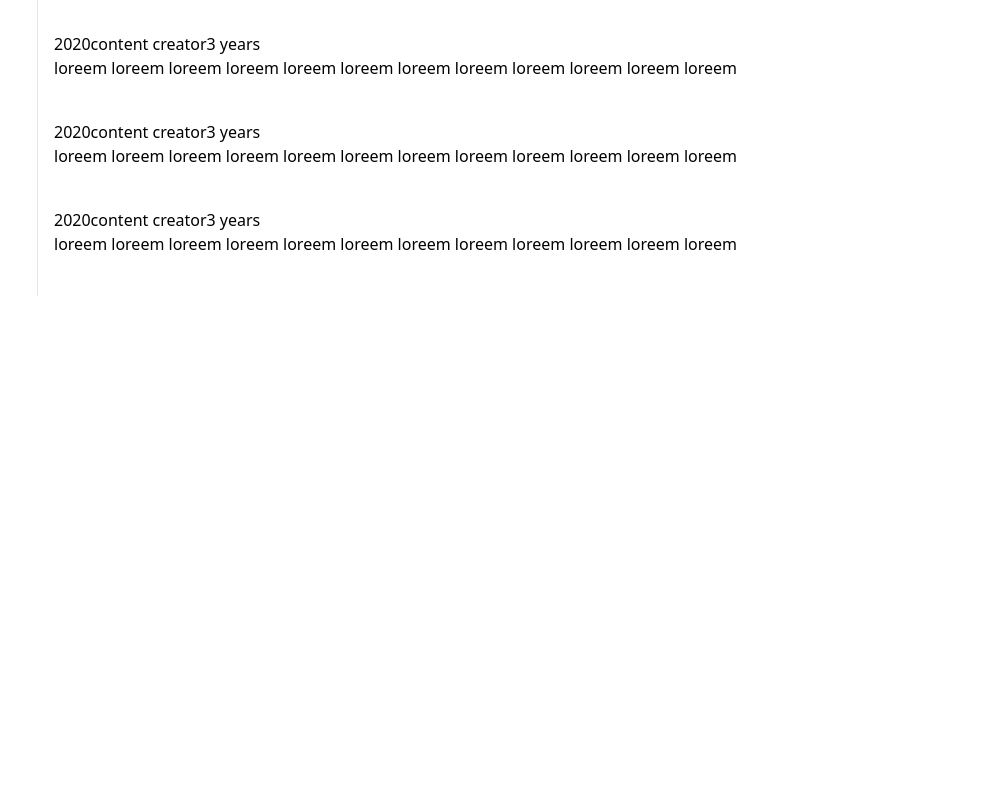
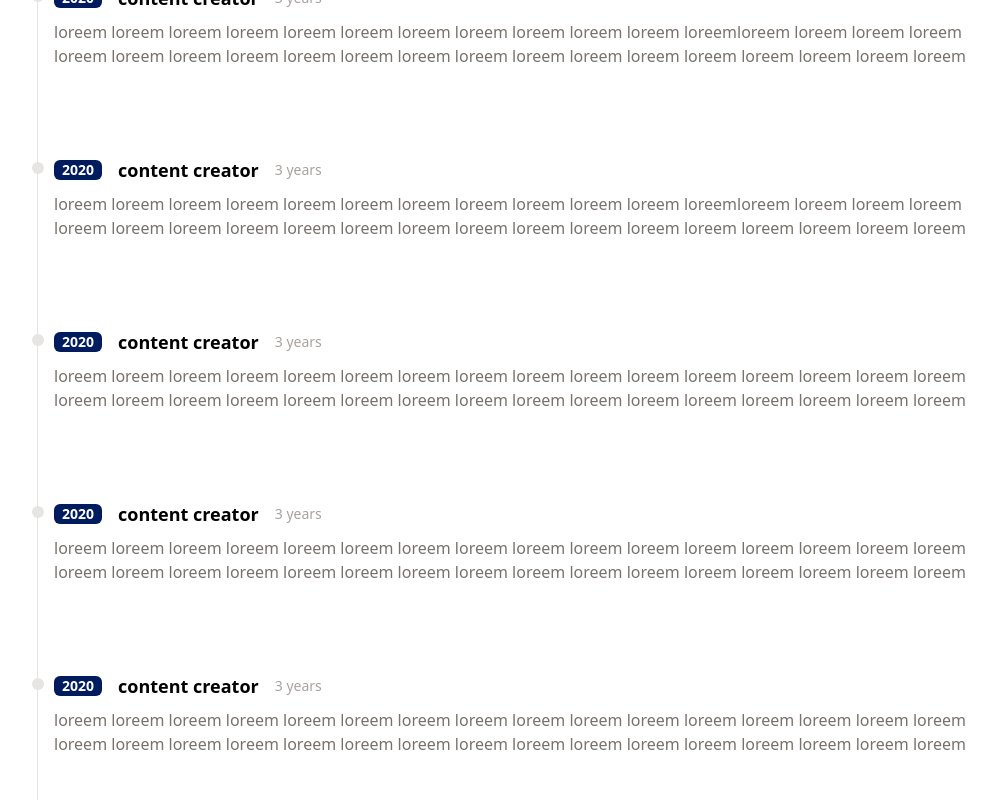
Before and after one commit to mohammediliassaffani/portfolio-react-vite, a React (Vite) app: page / in a window 1280 px wide. Shown: the part 960-1760 px from the top of the page, without its empty margins (163-1159 px from the left). Before the commit the page ends 1320 px from the top, so only its background shows below. Built offline with nearby package versions, Linux system fonts and the light colour scheme.

Commit message:
Projects

```diff
--- a/src/App.jsx
+++ b/src/App.jsx
@@ -2,6 +2,7 @@
 import Sidenav from "./components/sidenav/Sidenav";
 import Main from "./components/home/Main";
 import Skills from "./components/skills/Skills";
+import Projects from "./components/projects/Projects";
 
 import "./App.css";
 
@@ -11,6 +12,7 @@
       <Sidenav />
       <Main />
       <Skills />
+      <Projects />
     </div>
   );
 }
--- /dev/null
+++ b/src/components/projects/Projects.jsx
@@ -0,0 +1,7 @@
+import React from "react";
+
+const Projects = () => {
+  return <div></div>;
+};
+
+export default Projects;
--- a/src/components/skills/Skills.jsx
+++ b/src/components/skills/Skills.jsx
@@ -7,28 +7,42 @@
     title: "content creator",
     duration: "3 years",
     details:
-      "loreem loreem loreem loreem loreem loreem loreem loreem loreem loreem loreem loreem",
+      "loreem loreem loreem loreem loreem loreem loreem loreem loreem loreem loreem loreemloreem loreem loreem loreem loreem loreem loreem loreem loreem loreem loreem loreem loreem loreem loreem loreem loreem loreem loreem loreem",
   },
   {
     year: 2020,
     title: "content creator",
     duration: "3 years",
     details:
-      "loreem loreem loreem loreem loreem loreem loreem loreem loreem loreem loreem loreem",
+      "loreem loreem loreem loreem loreem loreem loreem loreem loreem loreem loreem loreemloreem loreem loreem loreem loreem loreem loreem loreem loreem loreem loreem loreem loreem loreem loreem loreem loreem loreem loreem loreem",
   },
   {
     year: 2020,
     title: "content creator",
     duration: "3 years",
     details:
-      "loreem loreem loreem loreem loreem loreem loreem loreem loreem loreem loreem loreem",
+      "loreem loreem loreem loreem loreem loreem loreem loreem loreem loreem loreem loreem loreem loreem loreem loreem loreem loreem loreem loreem loreem loreem loreem loreem loreem loreem loreem loreem loreem loreem loreem loreem",
   },
   {
     year: 2020,
     title: "content creator",
     duration: "3 years",
     details:
-      "loreem loreem loreem loreem loreem loreem loreem loreem loreem loreem loreem loreem",
+      "loreem loreem loreem loreem loreem loreem loreem loreem loreem loreem loreem loreem loreem loreem loreem loreem loreem loreem loreem loreem loreem loreem loreem loreem loreem loreem loreem loreem loreem loreem loreem loreem",
+  },
+  {
+    year: 2020,
+    title: "content creator",
+    duration: "3 years",
+    details:
+      "loreem loreem loreem loreem loreem loreem loreem loreem loreem loreem loreem loreem loreem loreem loreem loreem loreem loreem loreem loreem loreem loreem loreem loreem loreem loreem loreem loreem loreem loreem loreem loreem",
+  },
+  {
+    year: 2020,
+    title: "content creator",
+    duration: "3 years",
+    details:
+      "loreem loreem loreem loreem loreem loreem loreem loreem loreem loreem loreem loreem loreem loreem loreem loreem loreem loreem loreem loreem loreem loreem loreem loreem loreem loreem loreem loreem loreem loreem loreem loreem loreem loreem loreem loreem",
   },
 ];
 const Skills = () => {
--- a/src/components/skillsitems/Skillsitems.jsx
+++ b/src/components/skillsitems/Skillsitems.jsx
@@ -2,15 +2,19 @@
 
 const Skillsitems = ({ year, title, duration, details }) => {
   return (
-    <ol className="flex flex-col md:flex-row relative border-l border-stone-200">
-      <li className="mb-10 ml-4">
-        <div />
-        <p>
-          <span>{year}</span>
-          <span>{title}</span>
-          <span>{duration}</span>
+    <ol className="flex flex-col md:flex-row relative border-l border-stone-200 ">
+      <li className="mb-10 mt-10  ml-4">
+        <div className="absolute w-3 h-3 bg-stone-200 rounded-full mt-1.5 -left-1.5 border-white" />
+        <p className="flex flex-wrap gap-4 flex-row items-center justify-start text-xs md:text-sm">
+          <span className="inline-block px-2 py-w font-semibold text-white bg-[#001b5e] rounded-md  ">
+            {year}
+          </span>
+          <span className="text-lg font-semibold text-[#00b5e] ">{title}</span>
+          <span className="my-1 text-sm font-normal leading-none text-stone-400">
+            {duration}
+          </span>
         </p>
-        <p> {details} </p>
+        <p className="my-2 text-base font-normal text-stone-500"> {details} </p>
       </li>
     </ol>
   );
```
